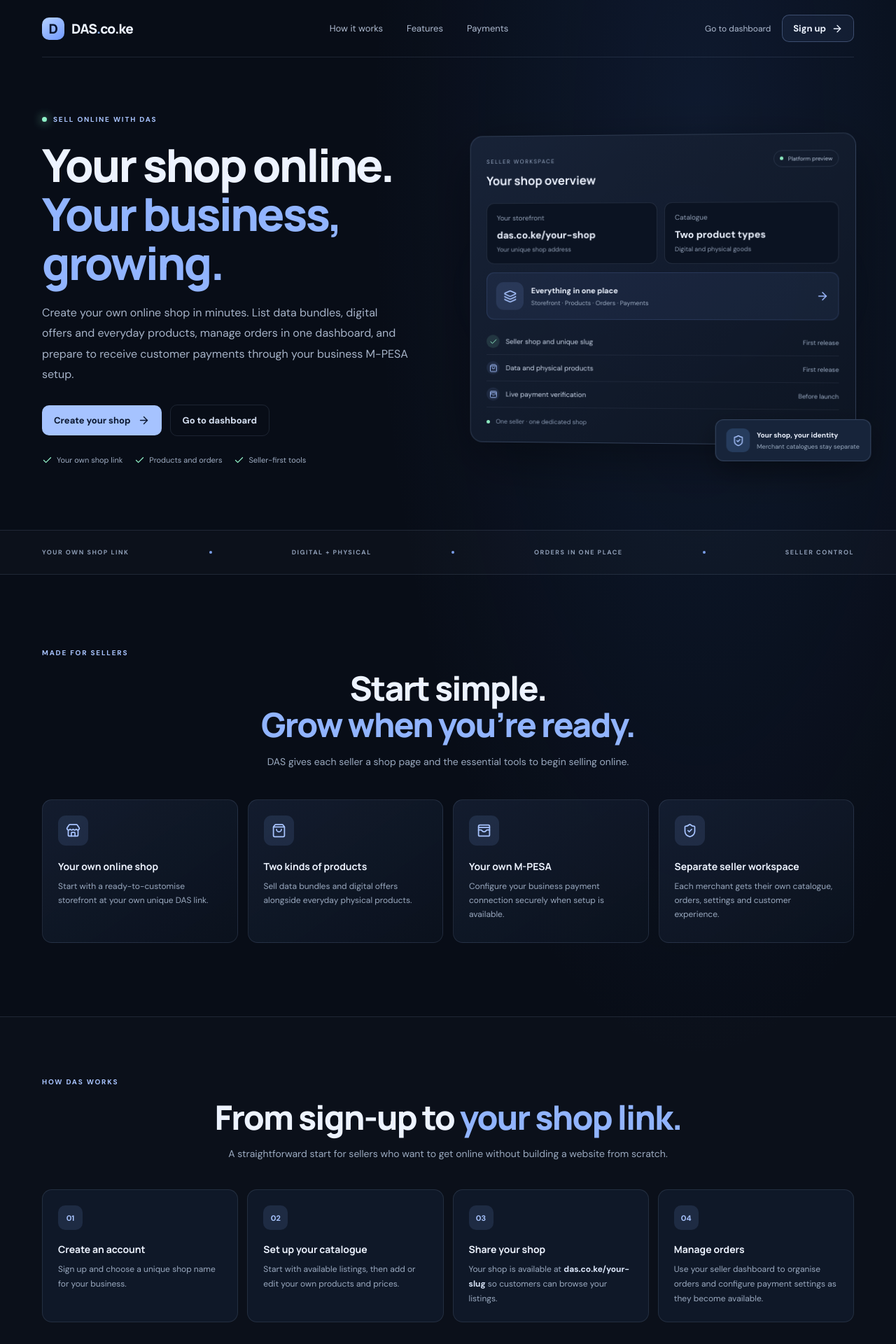
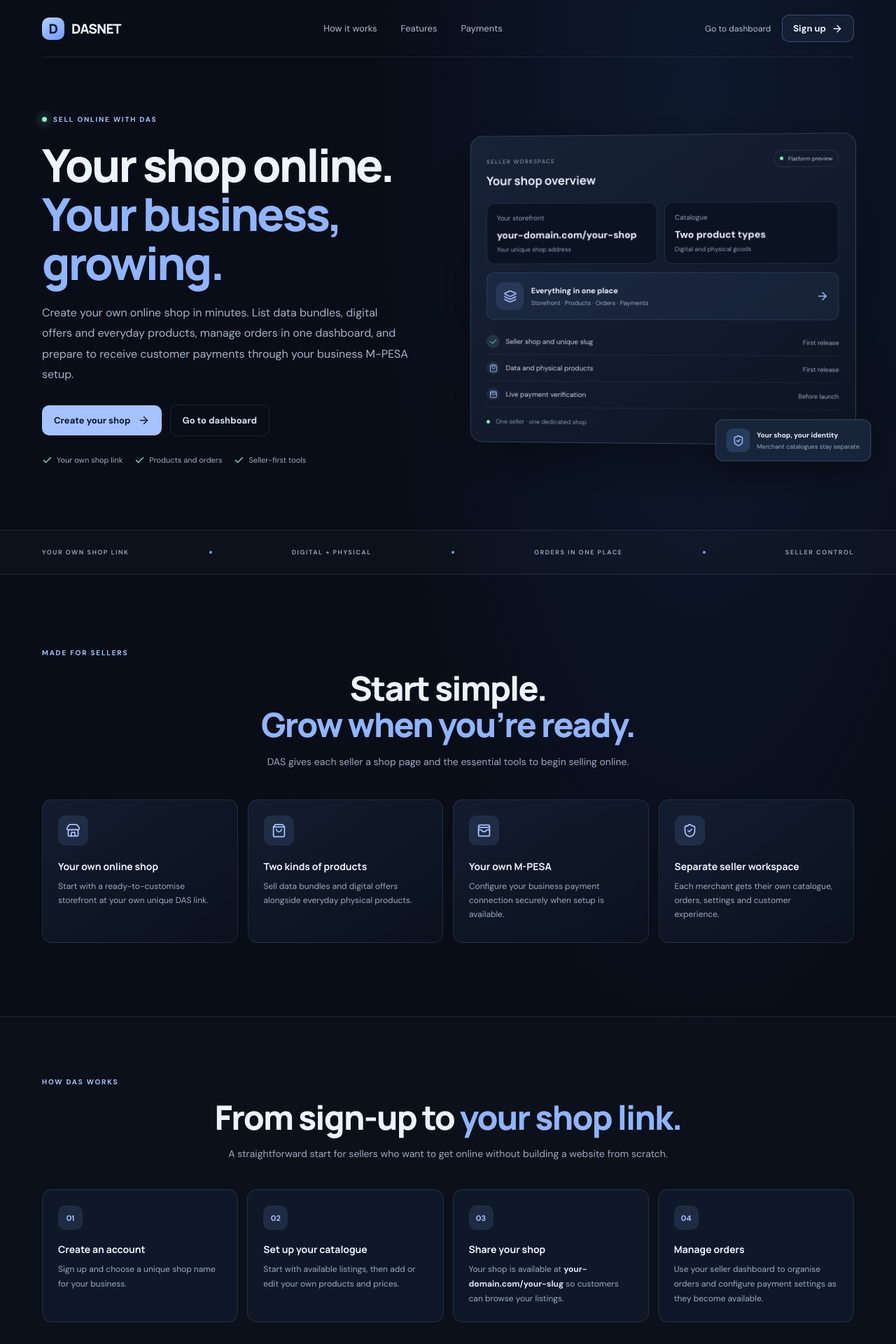
Before and after one commit to Zenkaak/dass, a React (Vite) app: page / in a window 1280 px wide. Shown: the top 1920 px of the page at 70% size. Built offline with nearby package versions, Linux system fonts and the light colour scheme.

Commit message:
Rebrand marketplace as DASNET and make storefront domain-neutral

```diff
--- a/src/App.tsx
+++ b/src/App.tsx
@@ -21,7 +21,7 @@
 ];
 
 function Brand() {
-  return <a className="brand" href="/" aria-label="DAS.co.ke home"><span className="brand-mark">D</span><span>DAS<span className="brand-dot">.</span>co.ke</span></a>;
+  return <a className="brand" href="/" aria-label="DASNET home"><span className="brand-mark">D</span><span>DASNET</span></a>;
 }
 
 function LandingPage() {
@@ -44,7 +44,7 @@
           <div className="preview-glow" />
           <div className="dashboard-card">
             <div className="dash-top"><div><span className="dash-label">SELLER WORKSPACE</span><h3>Your shop overview</h3></div><span className="live-pill"><span /> Platform preview</span></div>
-            <div className="metric-grid"><div className="metric"><span>Your storefront</span><strong>das.co.ke/your-shop</strong><small>Your unique shop address</small></div><div className="metric"><span>Catalogue</span><strong>Two product types</strong><small>Digital and physical goods</small></div></div>
+            <div className="metric-grid"><div className="metric"><span>Your storefront</span><strong>your-domain.com/your-shop</strong><small>Your unique shop address</small></div><div className="metric"><span>Catalogue</span><strong>Two product types</strong><small>Digital and physical goods</small></div></div>
             <div className="setup-panel"><div className="setup-icon"><Layers3 size={19} /></div><div className="setup-copy"><strong>Everything in one place</strong><span>Storefront · Products · Orders · Payments</span></div><ArrowRight size={18} className="setup-arrow" /></div>
             <div className="checklist"><div className="check-row"><span className="check-circle"><Check size={12} /></span><span>Seller shop and unique slug</span><span className="status-text">First release</span></div><div className="check-row"><span className="check-circle muted"><ShoppingBag size={12} /></span><span>Data and physical products</span><span className="status-text">First release</span></div><div className="check-row"><span className="check-circle muted"><WalletCards size={12} /></span><span>Live payment verification</span><span className="status-text">Before launch</span></div></div>
             <div className="dash-foot"><span className="foot-dot" /> One seller · one dedicated shop</div>
@@ -54,11 +54,11 @@
       </section>
       <section className="value-strip"><div className="shell value-inner"><span>YOUR OWN SHOP LINK</span><b /><span>DIGITAL + PHYSICAL</span><b /><span>ORDERS IN ONE PLACE</span><b /><span>SELLER CONTROL</span></div></section>
       <section className="features shell" id="features"><div className="section-heading"><div className="eyebrow">MADE FOR SELLERS</div><h2>Start simple.<br /><span>Grow when you’re ready.</span></h2><p>DAS gives each seller a shop page and the essential tools to begin selling online.</p></div><div className="feature-grid">{features.map(({ icon: Icon, title, text }) => <article className="feature-card" key={title}><div className="feature-icon"><Icon size={21} /></div><h3>{title}</h3><p>{text}</p><span className="feature-line" /></article>)}</div></section>
-      <section className="how-section" id="how-it-works"><div className="shell"><div className="section-heading"><div className="eyebrow">HOW DAS WORKS</div><h2>From sign-up to <span>your shop link.</span></h2><p>A straightforward start for sellers who want to get online without building a website from scratch.</p></div><div className="steps-grid"><article><span className="step-number">01</span><h3>Create an account</h3><p>Sign up and choose a unique shop name for your business.</p></article><article><span className="step-number">02</span><h3>Set up your catalogue</h3><p>Start with available listings, then add or edit your own products and prices.</p></article><article><span className="step-number">03</span><h3>Share your shop</h3><p>Your shop is available at <strong>das.co.ke/your-slug</strong> so customers can browse your listings.</p></article><article><span className="step-number">04</span><h3>Manage orders</h3><p>Use your seller dashboard to organise orders and configure payment settings as they become available.</p></article></div></div></section>
+      <section className="how-section" id="how-it-works"><div className="shell"><div className="section-heading"><div className="eyebrow">HOW DAS WORKS</div><h2>From sign-up to <span>your shop link.</span></h2><p>A straightforward start for sellers who want to get online without building a website from scratch.</p></div><div className="steps-grid"><article><span className="step-number">01</span><h3>Create an account</h3><p>Sign up and choose a unique shop name for your business.</p></article><article><span className="step-number">02</span><h3>Set up your catalogue</h3><p>Start with available listings, then add or edit your own products and prices.</p></article><article><span className="step-number">03</span><h3>Share your shop</h3><p>Your shop is available at <strong>your-domain.com/your-slug</strong> so customers can browse your listings.</p></article><article><span className="step-number">04</span><h3>Manage orders</h3><p>Use your seller dashboard to organise orders and configure payment settings as they become available.</p></article></div></div></section>
       <section className="payments-section" id="payments"><div className="shell payments-inner"><div><div className="eyebrow">PAYMENTS THAT BELONG TO YOU</div><h2>Your business.<br /><span>Your M-PESA setup.</span></h2><p>The platform is designed for each seller to configure their own Daraja connection. Payment credentials must stay server-side, with verified callbacks and duplicate-payment protection tested before live transactions are enabled.</p><div className="payment-points"><span><Check size={16} /> Merchant-specific payment settings</span><span><Check size={16} /> Verified callback handling</span><span><Check size={16} /> Order and payment records</span></div></div><div className="payment-visual"><div className="payment-orbit orbit-one" /><div className="payment-orbit orbit-two" /><div className="mpesa-card"><div className="mpesa-mark">M</div><div><strong>M-PESA Daraja</strong><span>Per-seller payment setup</span></div><span className="connection-state">SETUP REQUIRED</span></div><div className="secure-note"><ShieldCheck size={18} /><span><strong>Security first</strong><small>Credentials are not shown publicly</small></span></div></div></div></section>
       <section className="security shell"><div className="security-icon"><ShieldCheck size={24} /></div><div><div className="eyebrow">BUILT IN STAGES</div><h2>Useful first. More powerful over time.</h2><p>The first release focuses on seller registration, unique shop pages, catalogues and order management. Subdomains and advanced features can follow once the core flow is working.</p></div><div className="security-tag">Live payments disabled until tested</div></section>
       <section className="final-cta shell"><div><div className="eyebrow">READY TO START?</div><h2>Give your business <span>a home online.</span></h2><p>Create your seller account and start setting up your shop.</p></div><div className="hero-actions"><a className="button primary" href="/signup">Sign up <ArrowRight size={17} /></a><a className="button secondary" href="/dashboard">Go to dashboard</a></div></section>
-      <footer className="footer shell"><Brand /><span>Business, online.</span><span>© {new Date().getFullYear()} DAS.co.ke</span></footer>
+      <footer className="footer shell"><Brand /><span>Business, online.</span><span>© {new Date().getFullYear()} DASNET</span></footer>
     </main>
   );
 }
@@ -70,13 +70,13 @@
   const storeName = slug.split('-').map((part) => part.charAt(0).toUpperCase() + part.slice(1)).join(' ');
   return <main className="store-page">
     <nav className="nav shell store-nav"><Brand /><a className="nav-quiet" href="/">About DAS</a><a className="nav-cta" href="/dashboard">Seller dashboard <ArrowRight size={16} /></a></nav>
-    <section className="store-hero shell"><div className="store-kicker"><Store size={15} /> SELLER STORE</div><h1>Welcome to <span>{storeName}</span></h1><p>Browse digital offers and everyday products from this shop.</p><div className="store-url"><Globe2 size={16} /> das.co.ke/{slug}</div></section>
+    <section className="store-hero shell"><div className="store-kicker"><Store size={15} /> SELLER STORE</div><h1>Welcome to <span>{storeName}</span></h1><p>Browse digital offers and everyday products from this shop.</p><div className="store-url"><Globe2 size={16} /> {window.location.host}/{slug}</div></section>
     <section className="catalogue shell"><div className="catalogue-heading"><div><div className="eyebrow">THE CATALOGUE</div><h2>Shop products</h2><p>Digital offers and physical products, together in one store.</p></div><span className="catalogue-count">{products.length} listings</span></div>
       <div className="catalogue-tools"><label className="search-box"><Search size={17} /><input value={search} onChange={(e) => setSearch(e.target.value)} placeholder="Search this shop" /></label><div className="filter-wrap"><ChevronDown size={15} /><select value={filter} onChange={(e) => setFilter(e.target.value as typeof filter)}><option>All products</option><option>Data bundles</option><option>Shop products</option></select></div></div>
       <div className="product-grid">{products.map((product) => <article className="product-card" key={product.id}><div className={'product-art ' + product.color}><span>{product.icon}</span><small>{product.category}</small></div><div className="product-info"><h3>{product.name}</h3><p>{product.detail}</p><div className="product-buy"><strong>KES {product.price.toLocaleString('en-KE')}</strong><button type="button" onClick={() => window.alert('Checkout will be enabled after the seller catalogue and payment backend are connected.')}>View item <ArrowRight size={14} /></button></div></div></article>)}</div>
-      <p className="catalogue-note"><Zap size={15} /> Starter catalogue preview. Products shown here belong to this shop page, not the DAS.co.ke landing page. Real listings will be loaded from the tenant-scoped database when the backend is connected.</p>
+      <p className="catalogue-note"><Zap size={15} /> Starter catalogue preview. Products shown here belong to this shop page, not the DASNET landing page. Real listings will be loaded from the tenant-scoped database when the backend is connected.</p>
     </section>
-    <footer className="footer shell"><Brand /><span>{storeName} · Seller storefront</span><span>Powered by DAS.co.ke</span></footer>
+    <footer className="footer shell"><Brand /><span>{storeName} · Seller storefront</span><span>Powered by DASNET</span></footer>
   </main>;
 }
 
@@ -84,7 +84,7 @@
  const [loading,setLoading]=useState(true); const [user,setUser]=useState<{displayName?:string;phone?:string}|null>(null); const [error,setError]=useState('');
  useEffect(()=>{fetch('/api/auth?action=session',{credentials:'same-origin'}).then(async r=>{const d=await r.json().catch(()=>({}));if(!r.ok){window.location.href='/login';return;}setUser(d.user);setLoading(false)}).catch(()=>{setError('Could not connect to the account service.');setLoading(false)})},[]);
  async function logout(){await fetch('/api/auth?action=logout',{method:'POST',credentials:'same-origin'});window.location.href='/'}
- return <main className="account-page"><nav className="nav shell"><Brand/><button className="nav-quiet" onClick={logout}>Sign out</button></nav><section className="account-card"><div className="account-icon"><Layers3 size={24}/></div><div className="eyebrow">SELLER WORKSPACE</div><h1>{loading?'Loading your workspace…':'Welcome, '+(user?.displayName||'seller')+'.'}</h1><p>{loading?'Checking your secure session.':'Your seller account is connected. Product catalogue and order management are the next integration step.'}</p>{error&&<div className="auth-message error">{error}</div>}{user&&<div className="account-notice"><ShieldCheck size={17}/><span>Signed in as {user.phone||'verified seller'}. Your session is active.</span></div>}<div className="dashboard-actions"><a className="button secondary" href="/">View DAS.co.ke</a><button className="button primary" onClick={logout}>Sign out</button></div></section></main>;
+ return <main className="account-page"><nav className="nav shell"><Brand/><button className="nav-quiet" onClick={logout}>Sign out</button></nav><section className="account-card"><div className="account-icon"><Layers3 size={24}/></div><div className="eyebrow">SELLER WORKSPACE</div><h1>{loading?'Loading your workspace…':'Welcome, '+(user?.displayName||'seller')+'.'}</h1><p>{loading?'Checking your secure session.':'Your seller account is connected. Product catalogue and order management are the next integration step.'}</p>{error&&<div className="auth-message error">{error}</div>}{user&&<div className="account-notice"><ShieldCheck size={17}/><span>Signed in as {user.phone||'verified seller'}. Your session is active.</span></div>}<div className="dashboard-actions"><a className="button secondary" href="/">View DASNET</a><button className="button primary" onClick={logout}>Sign out</button></div></section></main>;
 }
 export default function App() {
   const path = window.location.pathname.replace(/^\/+|\/+$/g, '');
```
